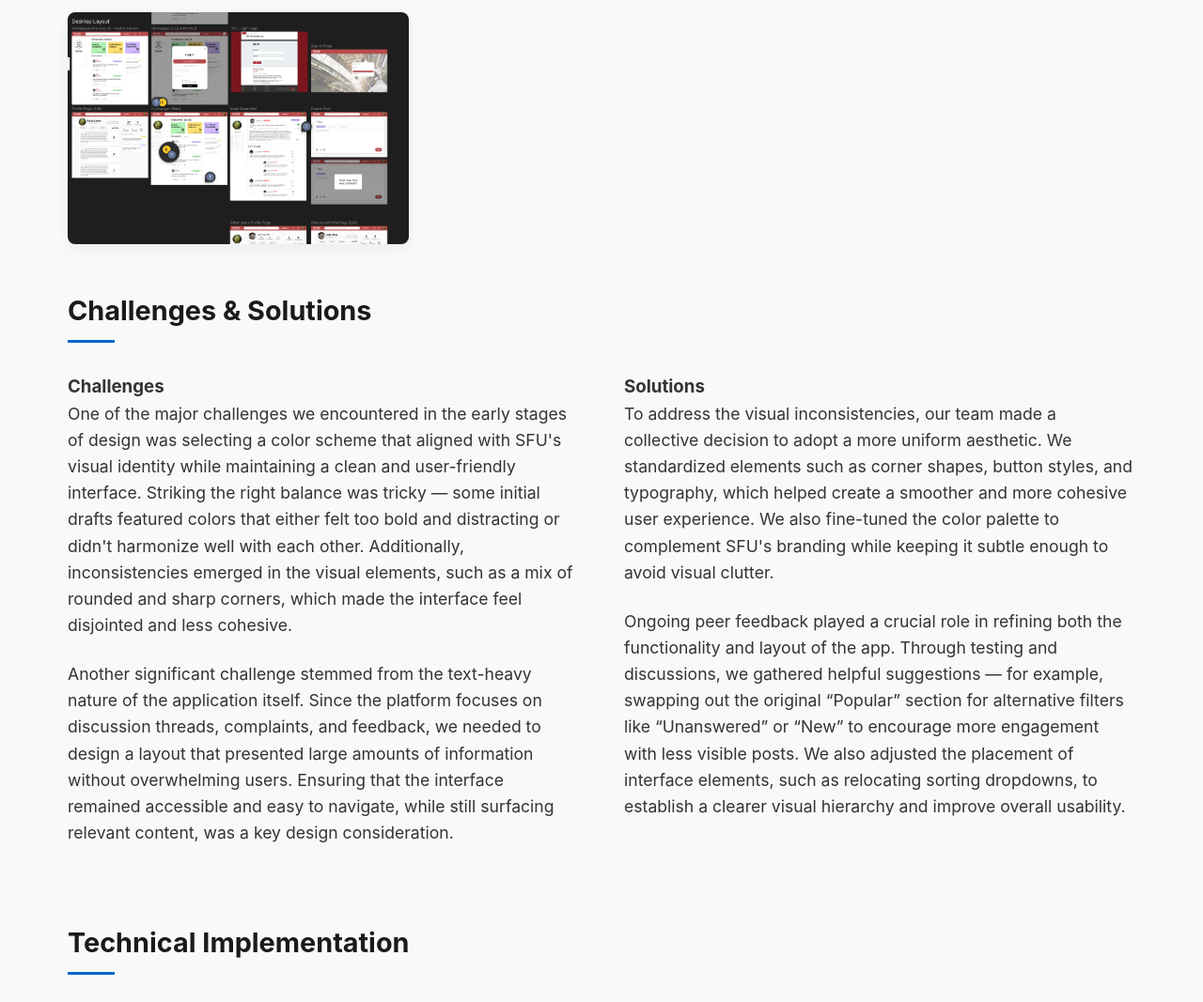
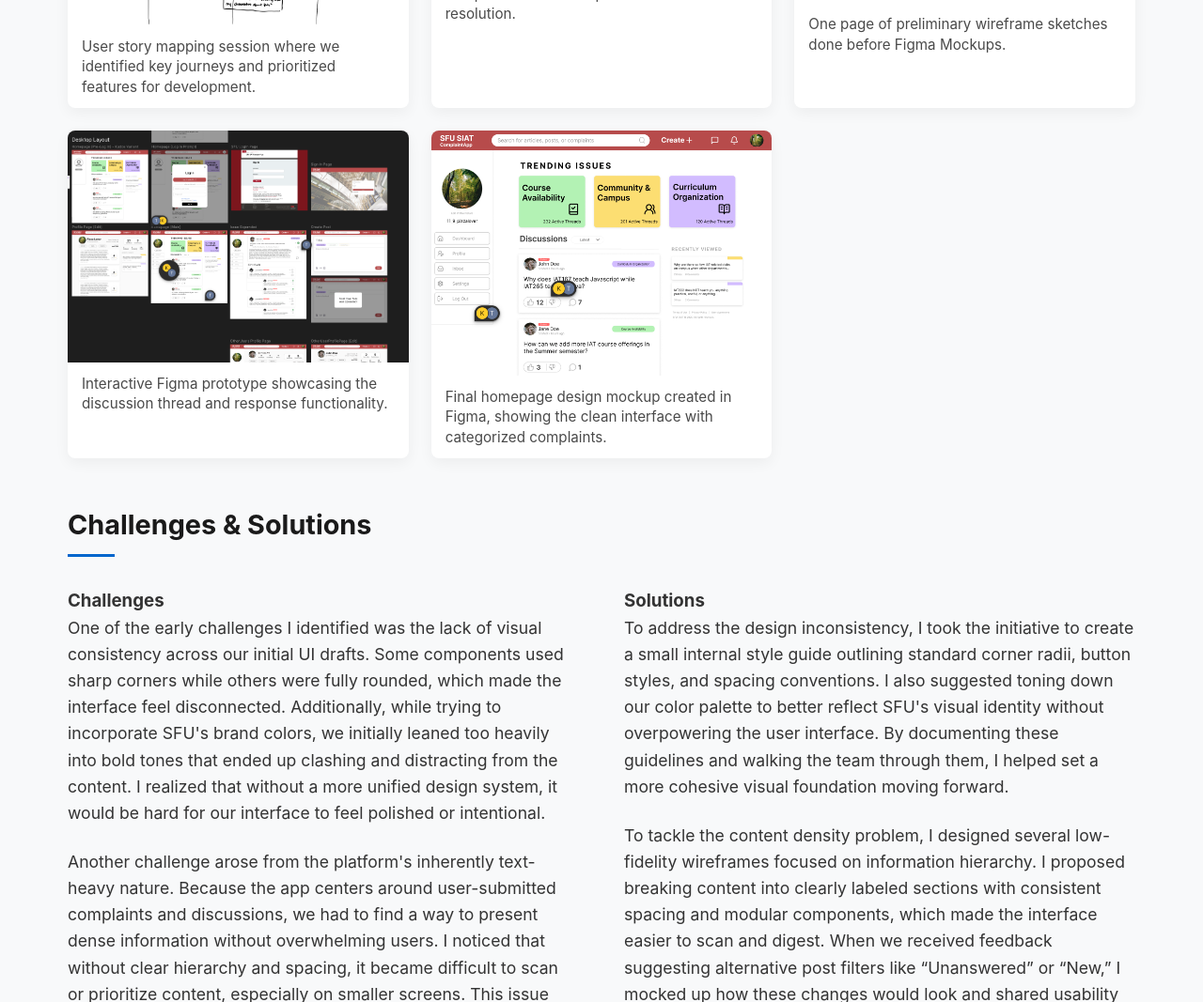
Before and after one commit to timothytzkung/Portfolio, a plain HTML site: page projects/sfu-complaint-app.html in a window 1280 px wide. Shown: the part 1733-2800 px from the top of the page at 94% size. Drawn offline with Linux system fonts and the light colour scheme.

Commit message:
SFU Complain App Page Update
- Updated gallery with captions
- Updated to include members of team
- Updated content to emphasize individual contributions

```diff
--- a/assets/css/projects-style.css
+++ b/assets/css/projects-style.css
@@ -234,12 +234,17 @@ nav ul li a:hover::after {
     margin-bottom: 3rem;
 }
 
+
+/* Gallery Item Caption Styles */
 .gallery-item {
     border-radius: 8px;
     overflow: hidden;
     box-shadow: 0 5px 15px rgba(0, 0, 0, 0.05);
     cursor: pointer;
     transition: transform 0.3s ease;
+    background-color: #fff; /* Adding background color for the caption area */
+    display: flex;
+    flex-direction: column;
 }
 
 .gallery-item:hover {
@@ -251,6 +256,15 @@ nav ul li a:hover::after {
     height: auto;
     display: block;
 }
+
+.gallery-item p {
+    padding: 12px 15px;
+    margin: 0;
+    font-size: 0.95rem;
+    color: #4a4a4a;
+    line-height: 1.4;
+}
+
 
 /* Project Challenges & Solutions */
 .challenges-solutions {
--- a/projects/sfu-complaint-app.html
+++ b/projects/sfu-complaint-app.html
@@ -50,8 +50,12 @@
                             <span>4 Weeks</span>
                         </div>
                         <div class="project-meta-item">
+                            <span class="project-meta-label">Members:</span>
+                            <span>Tim Kung, KC Fedellaga, Shamikh Rahim</span>
+                        </div>
+                        <div class="project-meta-item">
                             <span class="project-meta-label">Role:</span>
-                            <span>Front-End Developer & UX Designer [Team of 3]</span>
+                            <span>Front-End Developer & UX Designer</span>
                         </div>
                         <div class="project-meta-item">
                             <span class="project-meta-label">Completed:</span>
@@ -90,21 +94,27 @@
 
             <h2 class="section-title">Project Gallery</h2>
             <div class="project-gallery">
-                <div class="gallery-item">
-                    <img src="../assets/img/sfu-complaint-app/sfu-complaint-app-1.png" alt="Homepage on Figma">
-                </div>
+
                 <div class="gallery-item">
                     <img src="../assets/img/sfu-complaint-app/sfu-complaint-app-2.png" alt="User Story Mapping">
+                    <p>User story mapping session where we identified key journeys and prioritized features for development.</p>
                 </div>
                 <div class="gallery-item">
                     <img src="../assets/img/sfu-complaint-app/sfu-complaint-app-3.png" alt="User Journey">
+                    <p>Detailed user journey mapping showing the complaint submission process from start to resolution.</p>
+                </div>
+                <div class="gallery-item">
+                    <img src="../assets/img/sfu-complaint-app/sfu-complaint-app-5.png" alt="Low-fidelity Sketch">
+                    <p>One page of preliminary wireframe sketches done before Figma Mockups.</p>
                 </div>
                 <div class="gallery-item">
                     <img src="../assets/img/sfu-complaint-app/sfu-complaint-app-4.png" alt="Figma Mockup">
+                    <p>Interactive Figma prototype showcasing the discussion thread and response functionality.</p>
                 </div>
-
-
-
+                <div class="gallery-item">
+                    <img src="../assets/img/sfu-complaint-app/sfu-complaint-app-1.png" alt="Homepage on Figma">
+                    <p>Final homepage design mockup created in Figma, showing the clean interface with categorized complaints.</p>
+                </div>
             </div>
 
             <h2 class="section-title">Challenges & Solutions</h2>
@@ -112,23 +122,23 @@
                 <div>
                     <h3>Challenges</h3>
                     <div class="project-description">
-                        <p>One of the major challenges we encountered in the early stages of design was selecting a color scheme that aligned with SFU's visual identity while maintaining a clean and user-friendly interface. Striking the right balance was tricky — some initial drafts featured colors that either felt too bold and distracting or didn't harmonize well with each other. Additionally, inconsistencies emerged in the visual elements, such as a mix of rounded and sharp corners, which made the interface feel disjointed and less cohesive.</p>
-                        <p>Another significant challenge stemmed from the text-heavy nature of the application itself. Since the platform focuses on discussion threads, complaints, and feedback, we needed to design a layout that presented large amounts of information without overwhelming users. Ensuring that the interface remained accessible and easy to navigate, while still surfacing relevant content, was a key design consideration.</p>
+                        <p>One of the early challenges I identified was the lack of visual consistency across our initial UI drafts. Some components used sharp corners while others were fully rounded, which made the interface feel disconnected. Additionally, while trying to incorporate SFU's brand colors, we initially leaned too heavily into bold tones that ended up clashing and distracting from the content. I realized that without a more unified design system, it would be hard for our interface to feel polished or intentional.</p>
+                        <p>Another challenge arose from the platform's inherently text-heavy nature. Because the app centers around user-submitted complaints and discussions, we had to find a way to present dense information without overwhelming users. I noticed that without clear hierarchy and spacing, it became difficult to scan or prioritize content, especially on smaller screens. This issue directly impacted usability and readability.</p>
                     </div>
                 </div>
                 <div>
                     <h3>Solutions</h3>
                     <div class="project-description">
-                        <p>To address the visual inconsistencies, our team made a collective decision to adopt a more uniform aesthetic. We standardized elements such as corner shapes, button styles, and typography, which helped create a smoother and more cohesive user experience. We also fine-tuned the color palette to complement SFU's branding while keeping it subtle enough to avoid visual clutter.</p>
-                        <p>Ongoing peer feedback played a crucial role in refining both the functionality and layout of the app. Through testing and discussions, we gathered helpful suggestions — for example, swapping out the original “Popular” section for alternative filters like “Unanswered” or “New” to encourage more engagement with less visible posts. We also adjusted the placement of interface elements, such as relocating sorting dropdowns, to establish a clearer visual hierarchy and improve overall usability.</p>
+                        <p>To address the design inconsistency, I took the initiative to create a small internal style guide outlining standard corner radii, button styles, and spacing conventions. I also suggested toning down our color palette to better reflect SFU's visual identity without overpowering the user interface. By documenting these guidelines and walking the team through them, I helped set a more cohesive visual foundation moving forward.</p>
+                        <p>To tackle the content density problem, I designed several low-fidelity wireframes focused on information hierarchy. I proposed breaking content into clearly labeled sections with consistent spacing and modular components, which made the interface easier to scan and digest. When we received feedback suggesting alternative post filters like “Unanswered” or “New,” I mocked up how these changes would look and shared usability insights to support their implementation. I also recommended repositioning interface elements like the sorting dropdown to help clarify the user's navigation path and reinforce a clean visual hierarchy.</p>
                     </div>
                 </div>
             </div>
 
             <h2 class="section-title">Technical Implementation</h2>
             <div class="project-description">
-                <p>The frontend of the application was developed using vanilla HTML and CSS, allowing us to build the interface from the ground up without relying on external frameworks. For styling, our team created custom CSS modules tailored to each component, which helped us maintain organized and modular styles across the application. This approach made it easier to manage and update individual sections of the interface without impacting unrelated components.</p>
-                <p>Before development, we designed the overall layout and interface in Figma. Prototyping in Figma allowed us to visualize the user flow, experiment with design iterations, and ensure alignment on the visual direction before translating it into code. Once the designs were finalized, we implemented the layout using a combination of CSS Grid and Flexbox. These CSS techniques gave us the flexibility to create a responsive layout that adapts seamlessly across different screen sizes and devices, ensuring a smooth user experience whether accessed on desktop or mobile.</p>
+                <p>While the frontend was built using vanilla HTML and CSS, I took responsibility for organizing our styling approach. I introduced CSS modules for component-based styling and helped structure our codebase to support modularity and maintainability. I also worked on setting up the base layout using CSS Grid and Flexbox, ensuring it aligned with our Figma prototype and responded properly across different screen sizes.</p>
+                <p>To support the team, I translated the Figma designs into a set of reusable layout patterns and shared annotated examples to help my teammates implement consistent spacing, alignment, and responsiveness. Whenever styling conflicts or layout bugs came up, I stepped in to debug and refactor problematic sections of the CSS, helping maintain visual consistency and a clean user experience across the app.</p>
             </div>
 
             <h3>Example CSS Component:</h3>
```
Also changed, not shown: assets/img/sfu-complaint-app/sfu-complaint-app-5.png (added).
